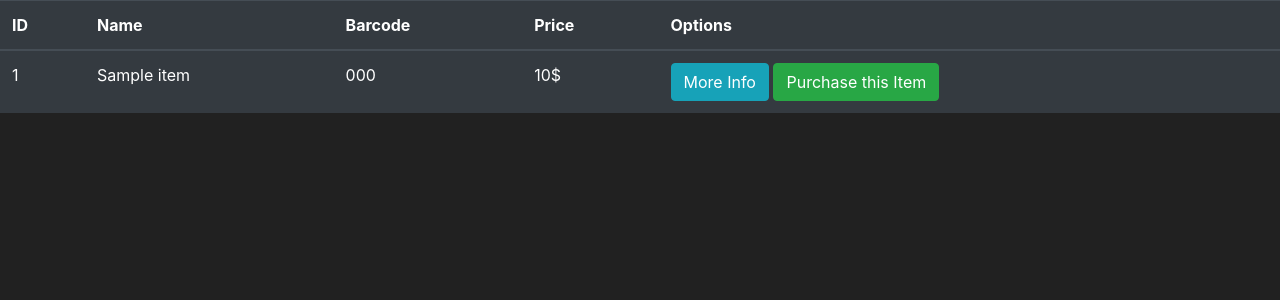
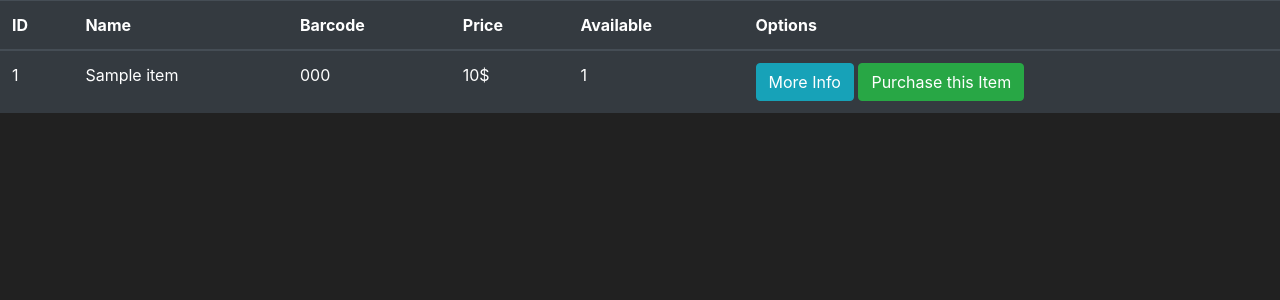
Before and after one commit to alwineland82/git_market, a Flask app: page /market in a window 1280 px wide. Shown: the part 56-356 px from the top of the page. Run offline with Flask 2, Linux system fonts and the light colour scheme; tables that the repository leaves empty hold one stand-in row (values such as "Sample post"); some libraries are stand-ins or nearby versions.

Commit message:
database change

```diff
--- a/market.py
+++ b/market.py
@@ -11,6 +11,8 @@ class Item(db.Model):
     price = db.Column(db.Integer(), nullable=False)
     barcode = db.Column(db.String(length=12), nullable=False, unique=True)
     description = db.Column(db.String(length=1024), nullable=False, unique=True)
+    available = db.Column(db.Integer, nullable=False)
+
 
     def __repr__(self):
         return f'Item {self.name}'
--- a/templates/market.html
+++ b/templates/market.html
@@ -12,6 +12,7 @@
                 <th scope="col">Name</th>
                 <th scope="col">Barcode</th>
                 <th scope="col">Price</th>
+                <th scope="col">Available</th>
                 <th scope="col">Options</th>
             </tr>
         </thead>
@@ -23,6 +24,7 @@
                     <td>{{ item.name }}</td>
                     <td>{{ item.barcode }}</td>
                     <td>{{ item.price }}$</td>
+                    <td>{{ item.available }}</td>
                     <td>
                         <button class="btn btn-outline btn-info">More Info</button>
                         <button class="btn btn-outline btn-success">Purchase this Item</button>
```
Also changed, not shown: 1 other file.
